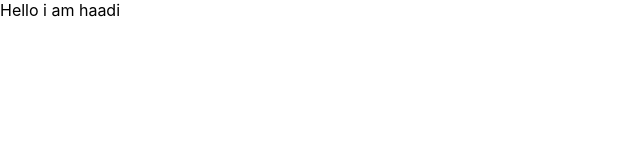
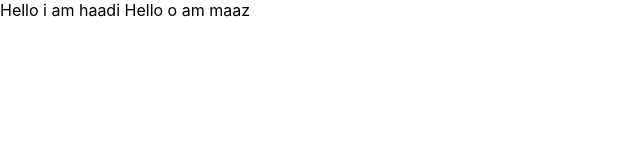
Before and after one commit to zainkhanbaloch/LMS, a React (Create React App) app: page / in a window 1280 px wide. Shown: the top 160 px of the page, without its empty margins (0-640 px from the left). Built offline with nearby package versions, Linux system fonts and the light colour scheme.

Commit message:
Updated project

```diff
--- a/src/App.js
+++ b/src/App.js
@@ -3,6 +3,7 @@ function App() {
   return (
     <div className="App">
       Hello i am haadi
+      Hello o am maaz
     </div>
   );
 }
```
